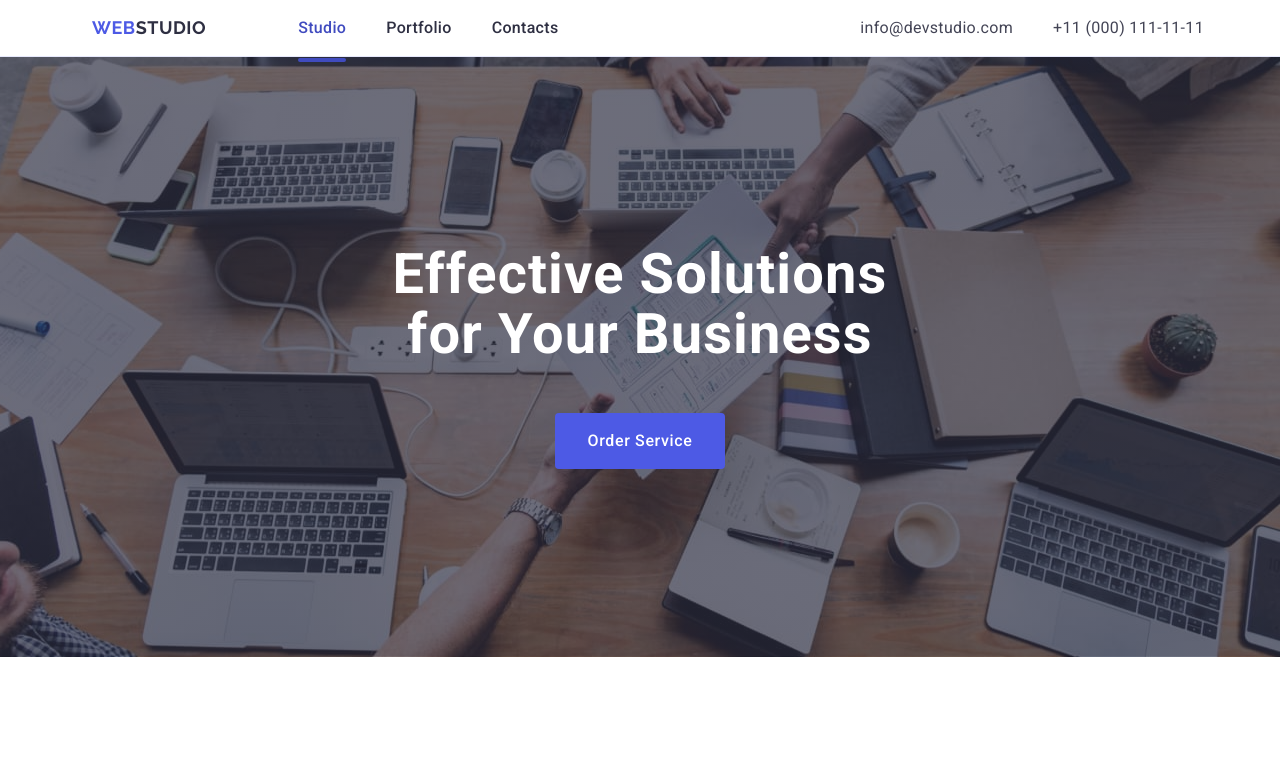
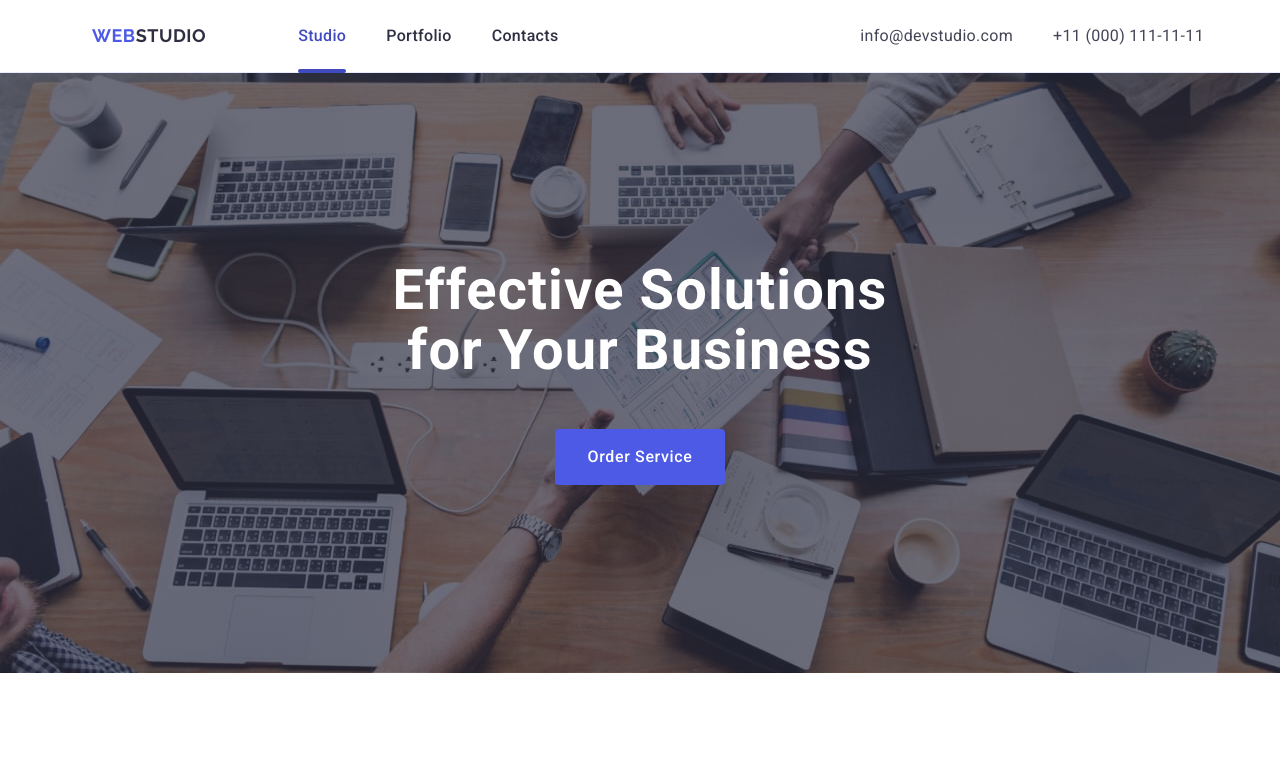
Before and after one commit to AntoXa32/goit-markup-hw-06, a plain HTML site: page index.html in a window 1280 px wide. Shown: the top 773 px of the page. Drawn offline with nearby package versions, Linux system fonts and the light colour scheme.

Commit message:
dz 6 push

```diff
--- a/css/styles.css
+++ b/css/styles.css
@@ -52,6 +52,7 @@ img {
 }
 
 .header-container {
+    align-items: center;
     display: flex;
     justify-content: space-between;
 }
@@ -805,6 +806,7 @@ img {
     }
 
     .manual-link {
+        display: block;
         color: #2E2F42;
         font-size: 16px;
         font-weight: 500;
@@ -843,8 +845,7 @@ img {
         display: flex;
         flex-direction: column;
         gap: 12px;
-        padding-top: 16px;
-        padding-bottom: 16px;
+
     }
 
     .adress-link {
```
